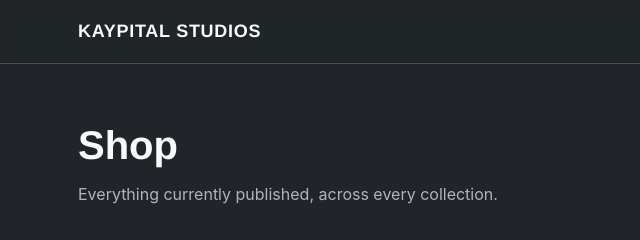
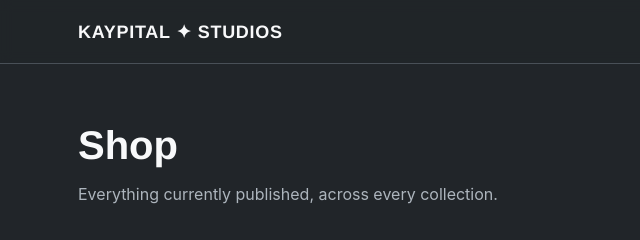
Before and after one commit to LytePlexyZ/Kaypital_Studios, a website: page shop.html in a window 1280 px wide. Shown: the top 240 px of the page, 0-640 px from the left. Drawn offline with nearby package versions, Linux system fonts and the light colour scheme; no server answers; a web font is replaced by a local one.

Commit message:
Update logo text with a new design element

```diff
--- a/shop.html
+++ b/shop.html
@@ -9,7 +9,7 @@
 <body>
 <nav>
   <div class="nav-inner">
-    <a href="/" class="logo">KAYPITAL STUDIOS</a>
+    <a href="/" class="logo">KAYPITAL <span class="mark">✦</span> STUDIOS</a>
     <div class="nav-links">
       <a href="/archive-001.html">Archive 001</a>
       <a href="/shop.html">Shop</a>
```
